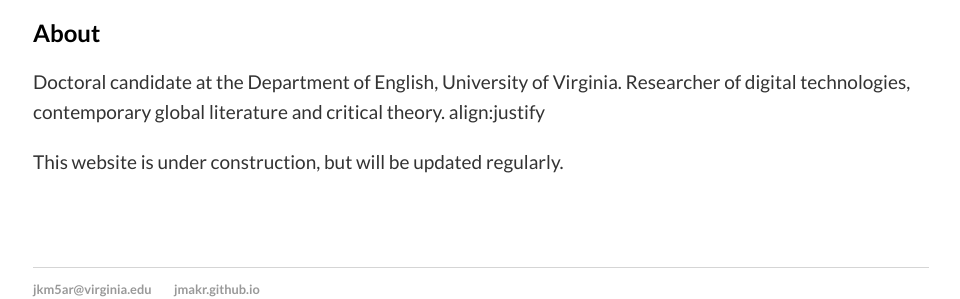
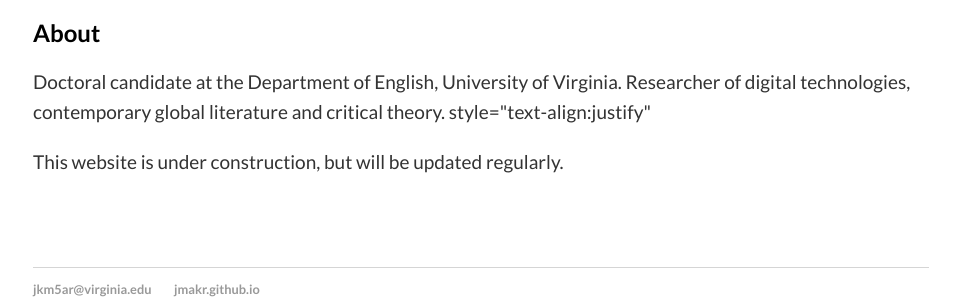
Before and after one commit to jmakr/jmakr.github.io, a Jekyll site: the page built from index.html, in a window 1280 px wide. Shown: the part 245-544 px from the top of the page, without its empty margins (159-1119 px from the left). Built offline with Jekyll 4.4.1, drawn with Linux system fonts in a browser that asks for light colours.

Commit message:
Update index.html

```diff
--- a/index.html
+++ b/index.html
@@ -9,7 +9,7 @@ title: Jap-Nanak Makkar
 
 
 	<p>Doctoral candidate at the Department of English, University of Virginia.
-	Researcher of digital technologies, contemporary global literature and critical theory. align:justify</p>
+	Researcher of digital technologies, contemporary global literature and critical theory. style="text-align:justify"</p>
 
 
 	<p>This website is under construction, but will be updated regularly.</p>
```
